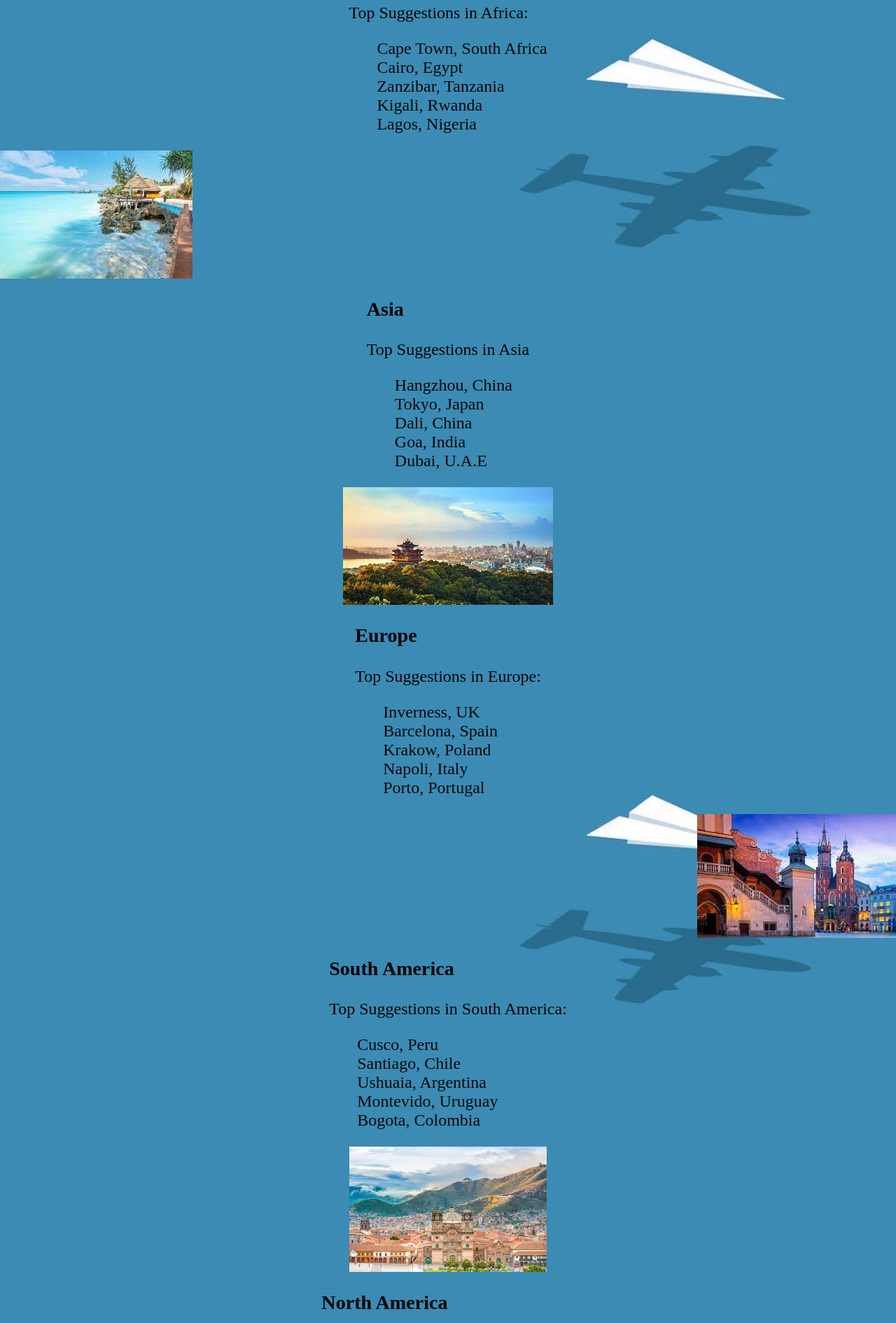
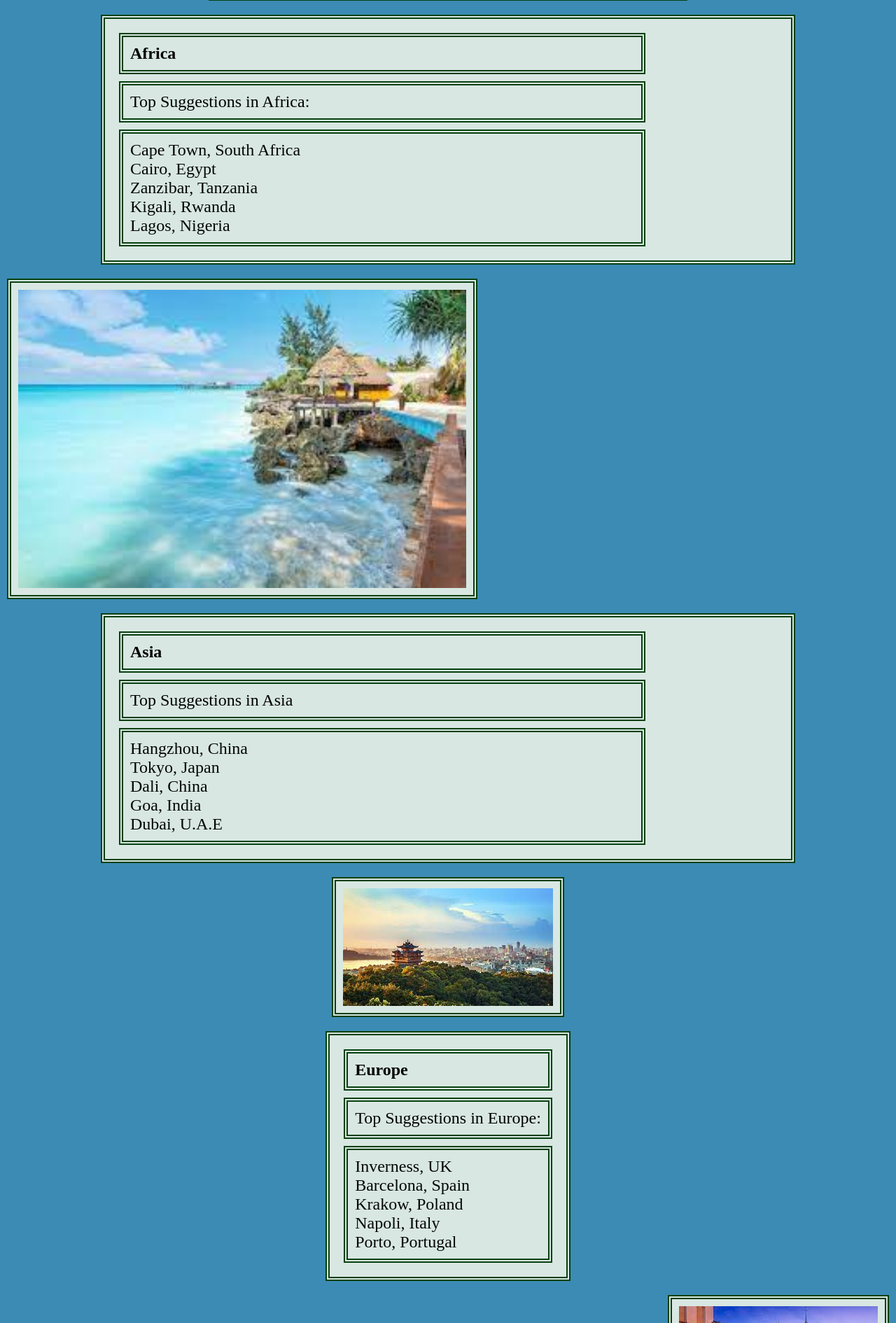
Before and after one commit to aaronhubber/Tripps_Travel, a Flask app: page / in a window 1280 px wide. Shown: the part 1417-3307 px from the top of the page at 70% size. Run offline with Flask 2, Linux system fonts and the light colour scheme.

Commit message:
yet more css

```diff
--- a/static/css/style.css
+++ b/static/css/style.css
@@ -1,10 +1,13 @@
-.site_background {
-    background-image: url("static/images/newbg.jpeg");
+body {
+  background-image: url(images/newbg.jpeg);
+  background-size: cover ;
+  margin:0;
+  background-color: #cef1cb;
 }
 .header{
     padding: 20px 10px;
     height:fit-content;
-    background: linear-gradient(to left, #f9f3fb, #067fd0);
+    background: linear-gradient(to left, #a4ea8e, rgb(64, 186, 82));
     border-bottom: 10px thick black;
 }
 
@@ -41,8 +44,8 @@
     font-size: x-large;
     border-style: double;
     border-width: 6px;
-    border-color: #060ba4;
-    background: linear-gradient(to right, #f9f3fb, #067fd0);
+    border-color: rgb(6, 64, 14);
+    background-color:rgb(216, 231, 226);
 }
 
 .addnew{
@@ -52,7 +55,7 @@
 .footer{
   text-align:center;
   height:max-content;
-  background: linear-gradient(to right, #f9f3fb, #067fd0);
+  background: linear-gradient(to right, #d5f1c4, #137e09);
   position:relative;
   height: 40px;
   width:100%;
@@ -72,7 +75,6 @@
   border-color: #250791;
   background: linear-gradient(to right, #f9f3fb, #067fd0);
   list-style: none; */
-}
 
 
 
@@ -137,16 +139,60 @@
 .first{
   flex:0 1 auto;
   width: 75%;
+  height:max-content;
+  padding: 10px;
+  margin: 10px;
+  font-size: x-large;
+  border-style: double;
+  border-width: 6px;
+  border-color: rgb(6, 64, 14);
+  background-color:rgb(216, 231, 226);
 }
 .image{
   flex:auto;
   align-self: center;
+  height:max-content;
+  padding: 10px;
+  margin: 10px;
+  font-size: x-large;
+  border-style: double;
+  border-width: 6px;
+  border-color: rgb(6, 64, 14);
+  background-color:rgb(216, 231, 226);
 }
 .image2{
 
   align-self: flex-start;
+  height:max-content;
+  padding: 10px;
+  margin: 10px;
+  font-size: x-large;
+  border-style: double;
+  border-width: 6px;
+  border-color: rgb(6, 64, 14);
+  background-color:rgb(216, 231, 226);
+  width: 50%;
 }
 .image3{
 
   align-self: flex-end;
+  height:max-content;
+  padding: 10px;
+  margin: 10px;
+  font-size: x-large;
+  border-style: double;
+  border-width: 6px;
+  border-color: rgb(6, 64, 14);
+  background-color:rgb(216, 231, 226);
 }
+
+.boxes{
+  height:max-content;
+  padding: 10px;
+  margin: 10px;
+  font-size: x-large;
+  border-style: double;
+  border-width: 6px;
+  border-color: #060ba4;
+  background: linear-gradient(to right, #ca9c13, #e65e15);
+}
--- a/templates/base.html
+++ b/templates/base.html
@@ -7,7 +7,8 @@
     <link rel="stylesheet" href="{{ url_for('static', filename='/css/style.css') }}">
     <title>Trips-Travel Planner</title>
 </head>
-<header class="site_background">
+<body class="site_background" background="images/newbg.jpeg">
+  <header>
     <nav>
       <header class="header">
         <nav>
@@ -43,11 +44,10 @@
             {% block content %}
             {% endblock%}
       </section>
-      </nav>
+</body>
 <footer class="footer">
   <p><a href="https://twitter.com/elonmusk">Twitter</a>
   <a href="mailto:johnsemail@gmail.com">Email</a>
   <a href="https://github.com/aaronhubber">Github</a></p>
 </footer>
-  </header>
 </html>
--- a/templates/city/city_index.html
+++ b/templates/city/city_index.html
@@ -1,6 +1,8 @@
 
 {% extends "base.html" %}
 {% block content %}
+
+
 
 <h1 class="addnew">Cities</h2>
 
--- a/templates/index.html
+++ b/templates/index.html
@@ -4,15 +4,15 @@
 
             <main class="index_container">
 
-    <h1>Tripps - Travel Planner</h1>
-    <h2> Tripps you will fall for</h2>
+                <h1 class="image">Tripps - Travel Planner</h1>
+                <h2 > Tripps you will fall for</h2>
 
 
                 <p class="first">For thoses new to this whole traveling game you can create your dream travel list, then watch as it becomes you own experienced traveller checklist, share with your friends and shame their holidays!</p>
 
                 <img class="image"src="/static/images/oldman.jpeg" alt="logo" class="logo">
 
-    <h1>Travel Map</h1>
+                <h1 class="first">Travel Map</h1>
 
                 <map name="continents_map">
 
@@ -29,20 +29,20 @@
                 <area shape="circle" coords="374,65,10" href="#asia">
                 </map>
 
-    <figure>
-    <img usemap="#continents_map" src=https://bit.ly/2bgFrvL width="600px" />
+                <figure class="image">
+                <img  class="image" usemap="#continents_map" src=https://bit.ly/2bgFrvL width="600px" />
                 </figure>
 
-    <div>
+                <div class="first">
 
 
 
 
-    <h3 id="africa">Africa</h3>
+                <h3  class="first" id="africa">Africa</h3>
 
 
-    <p>Top Suggestions in Africa:</p>
-    <ul>
+                <p class="first">Top Suggestions in Africa:</p>
+                <ul class="first">
                     <li><a href="https://www.capetown.travel/">Cape Town, South Africa</a></li>
                     <li><a href="https://www.lonelyplanet.com/egypt/cairo/">Cairo, Egypt</a></li>
                     <li><a href="https://www.zanzibar.com/">Zanzibar, Tanzania</a></li>
@@ -52,12 +52,12 @@
 
                     </div>
                     <img class="image2"src="/static/images/zanzibar.jpeg" alt="logo">
-        <div>
-            <h3 id="asia">Asia</h3>
+                    <div class="first">
+                        <h3  class="first"id="asia">Asia</h3>
 
-            <p>Top Suggestions in Asia</p>
+                        <p class="first">Top Suggestions in Asia</p>
 
-            <ul>
+                        <ul class="first">
                             <li>
                                 <li><a href="https://www.lonelyplanet.com/china/zhejiang/hangzhou">Hangzhou, China</a></li>
                             </li>
@@ -76,13 +76,13 @@
                         </ul>
                     </div>
                     <img class="image"src="/static/images/hangzhou.jpeg" alt="logo" class="logo">
-        <div>
+                    <div class="image">
 
 
-            <h3 id="europe">Europe</h3>
+                        <h3 class="image" id="europe">Europe</h3>
 
-            <p>Top Suggestions in Europe:</p>
-            <ul>
+                        <p class="image">Top Suggestions in Europe:</p>
+                        <ul class="image">
                             <li>
                                 <li><a href="https://www.visitinvernesslochness.com/">Inverness, UK</a></li>
                             </li>
@@ -100,11 +100,11 @@
 
                     </div>
                     <img class="image3"src="/static/images/krakow.jpeg" alt="logo" class="logo">
-        <div>
-            <h3 id="south_america">South America</h3>
+                    <div class="image">
+                        <h3  class="image"id="south_america">South America</h3>
 
-            <p>Top Suggestions in South America:</p>
-            <ul>
+                        <p class="image">Top Suggestions in South America:</p>
+                        <ul class="image">
                             <li>
                                 <a href="https://www.peru.travel/en/destinations/cusco">Cusco, Peru</li></a>
                             </li>
@@ -124,13 +124,13 @@
 
                     </div>
                     <img class="image"src="/static/images/cusco.jpeg" alt="logo" class="logo">
-        <div>
+                    <div class="image">
 
 
-            <h3 id="north_america">North America</h3>
+                        <h3  class="image"id="north_america">North America</h3>
 
-            <p>Top Suggestions in North America:</p>
-            <ul>
+                        <p class="image">Top Suggestions in North America:</p>
+                        <ul class="image">
                             <li>
                                 <a href="https://www.destinationvancouver.com/">Vancouver, Canada</li></a>
                             </li>
@@ -150,13 +150,13 @@
 
                     </div>
                     <img class="image2"src="/static/images/auston.jpeg" alt="logo" class="logo">
-        <div>
+                    <div class="image">
 
 
-        <h3 id="oceania">Oceania</h3>
+                    <h3 class="image" id="oceania">Oceania</h3>
 
-        <p>Top Suggestions in Oceania:</p>
-        <ul>
+                    <p class="image">Top Suggestions in Oceania:</p>
+                    <ul class="image">
                         <li>
                             <a href="https://www.visitmelbourne.com/">Melbourne, Australia
                         </li></a>
```
Lines whose indentation alone changed are shown as unchanged.
